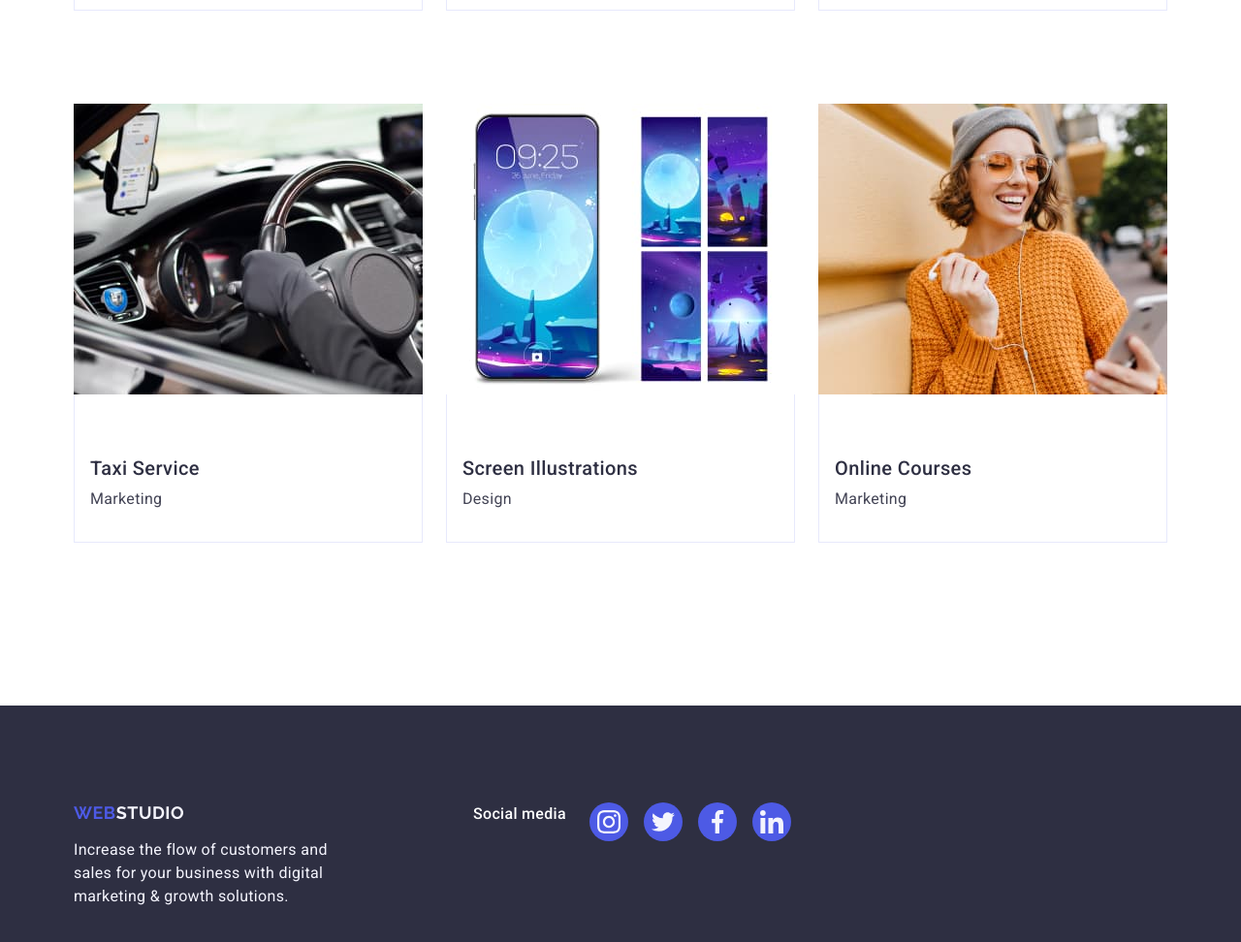
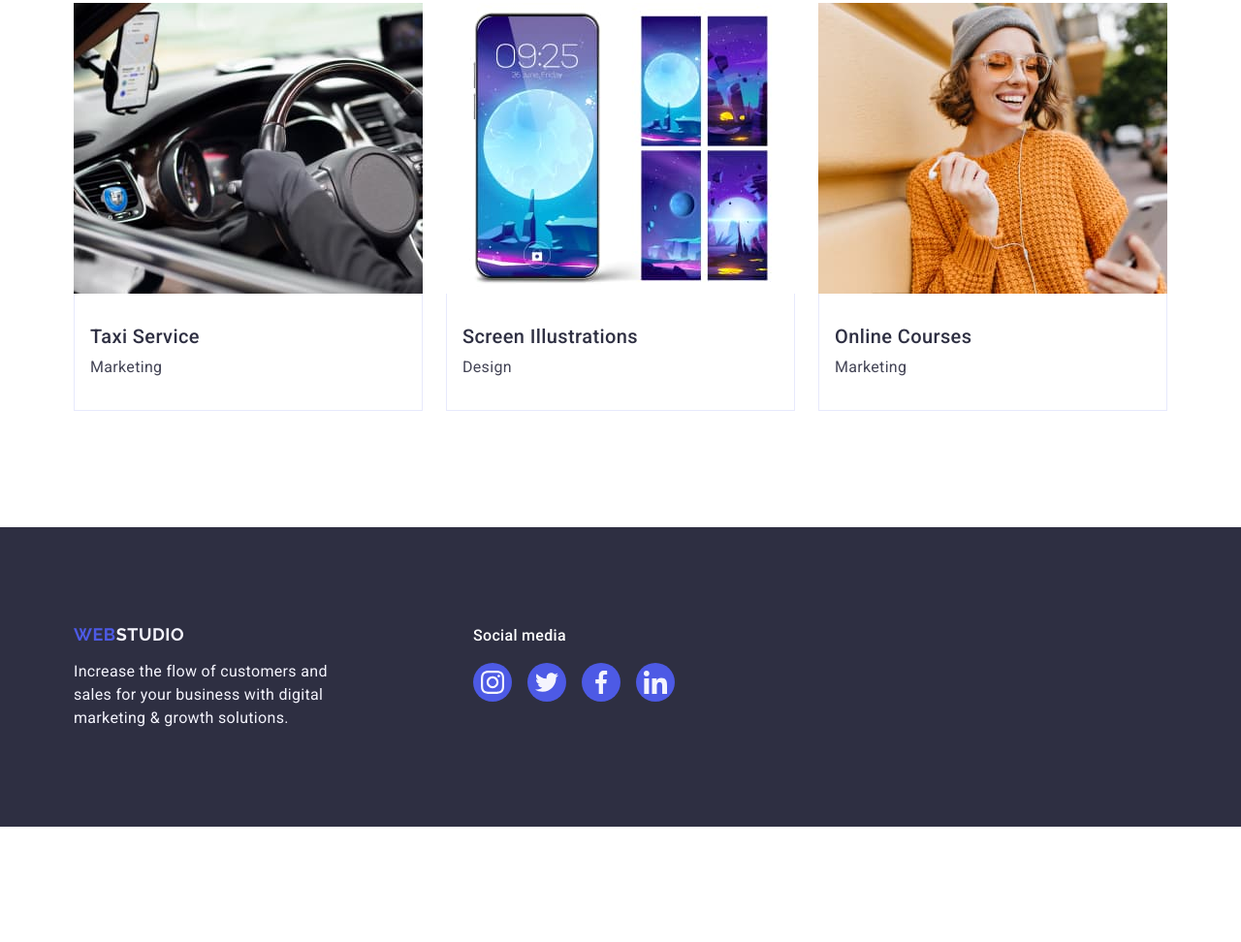
Before and after one commit to leguter/goit-markup-hw-04, a plain HTML site: page index.html in a window 1280 px wide. Shown: the part 2639-3611 px from the top of the page at 97% size. After the commit the page ends 3492 px from the top, so only its background shows below. Drawn offline with nearby package versions, Linux system fonts and the light colour scheme.

Commit message:
final changes

```diff
--- a/css/styles.css
+++ b/css/styles.css
@@ -73,6 +73,7 @@ img {
         background-position: center;
         max-width: 1440px;
         background-repeat:no-repeat;
+        margin: 0 auto;
 }
 .header {
     border-bottom: 1px solid #e7e9fc;
@@ -313,7 +314,6 @@ color: #434455;
         text-align: center;
         color: #2e2f42;
         margin-bottom: 8px;
-        padding-top: 32px;
 }
 .team-position {
         font-size: 16px;
@@ -321,6 +321,7 @@ color: #434455;
         letter-spacing: 0.02em;
         text-align: center;
         color: #434455;
+        margin-bottom: 8px;
 }
 .th-section {
     padding: 120px 0;
@@ -376,7 +377,6 @@ font-weight: 500;
     letter-spacing: 0.02em;
     color: #2e2f42;
     margin-bottom: 8px;
-    margin-top: 32px;
 
 }
 .portf-descr {
@@ -391,12 +391,11 @@ font-weight: 500;
         border-left: 1px solid #e7e9fc;
         border-right: 1px solid #e7e9fc;
         padding: 32px 16px;
-        margin-bottom: 48px;
+
 }
 .container-footer {
     display:flex;
     align-items:baseline;
-    margin-bottom: 16px;
 }
 .advice {
     font-size: 16px;
@@ -422,6 +421,11 @@ margin-bottom:16px;
     width:40px;
     height:40px;
 
+}
+.footer-icons-div {
+    gap: 24px;
+    align-items: center;
+    justify-content: center;
 }
 .rd-icons-footer {
     display: flex;
--- a/index.html
+++ b/index.html
@@ -296,7 +296,7 @@
                <div class="logo-p-footer"> <a href="./index.html" class="logo logo-footer">Web<span class="logo-footer-part">Studio</span></a>
                 <P class="advice">Increase the flow of customers and sales for your business with digital marketing & growth solutions.</P>
     </div>
-    <div class="rd-icons-div">
+    <div class="footer-icons-div">
         <p class="social-text">Social media</p>
                 <ul class="links-footer">
         <li class="footer-links-item">
```
